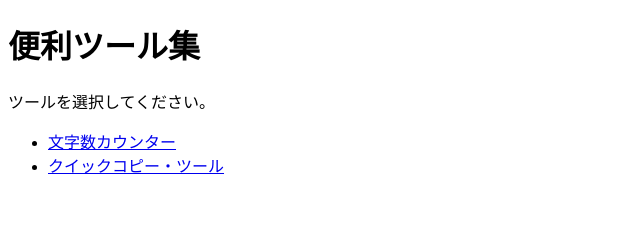
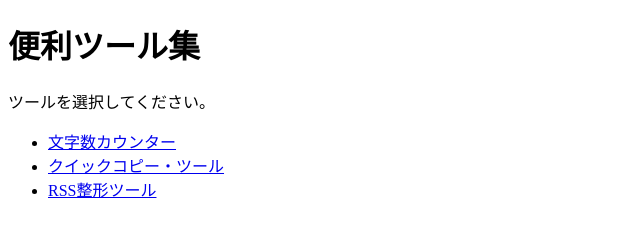
Before and after one commit to danatanotanuki/my-tools, a plain HTML site: page index.html in a window 1280 px wide. Shown: the whole page, without its empty margins (0-640 px from the left). Drawn offline with Linux system fonts and the light colour scheme.

Commit message:
Update index.html

```diff
--- a/index.html
+++ b/index.html
@@ -11,6 +11,7 @@
         <ul>
             <li><a href="./moji-counter/">文字数カウンター</a></li>
             <li><a href="./title-pick/index.html">クイックコピー・ツール</a></li>
+            <li><a href="./RSS/index.html">RSS整形ツール</a></li>
         </ul>
     </nav>
 </body>
```
